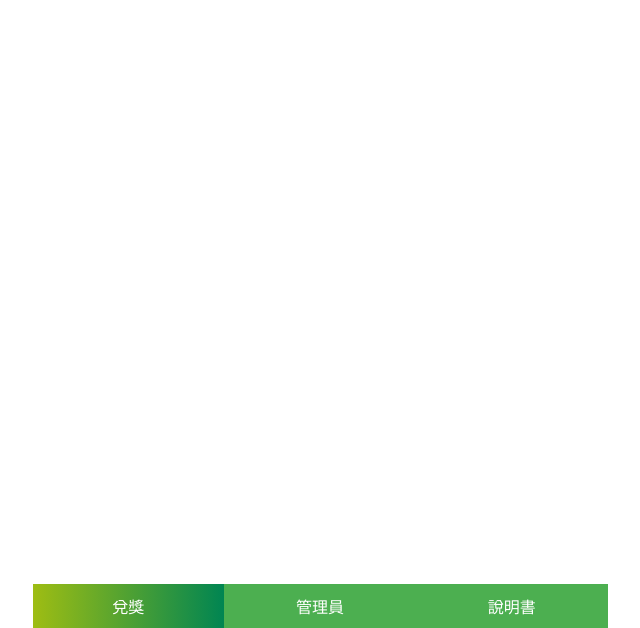
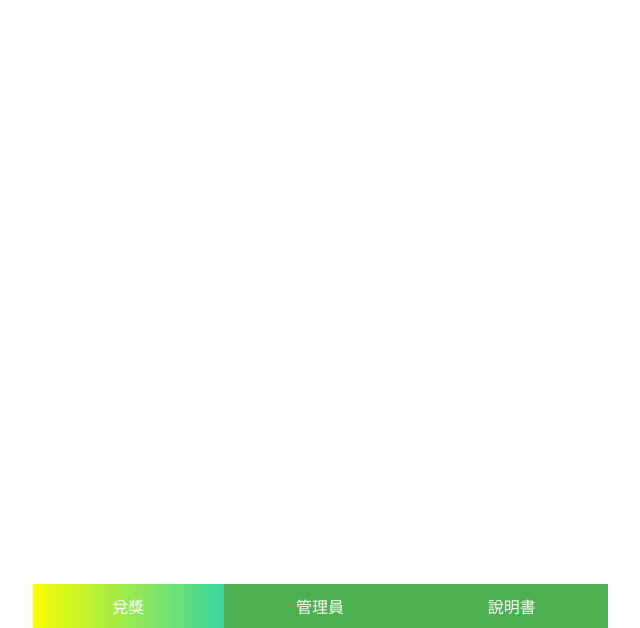
Before and after one commit to stephenlaichaowen/invoice-number-checker-vuejs-app, a website: page index.html in a window 1280 px wide. Shown: the part 172-800 px from the top of the page, without its empty margins (320-960 px from the left). Drawn offline with nearby package versions, Linux system fonts and the light colour scheme; some packages are replaced by stand-ins of ours; a script that the page names is missing.

Commit message:
edit menu bg-color

```diff
--- a/style.css
+++ b/style.css
@@ -109,7 +109,8 @@ button {
 .active {
   background-color: var(--theme-color);
   color: white;
-  background: linear-gradient(90deg, #9ebd13 0%, #008552 100%);
+  /* background: linear-gradient(90deg, #9ebd13 0%, #008552 100%); */
+  background: linear-gradient(90deg, #f8ff00 0%, #3ad59f 100%);
 }
 
 .remove {
```
